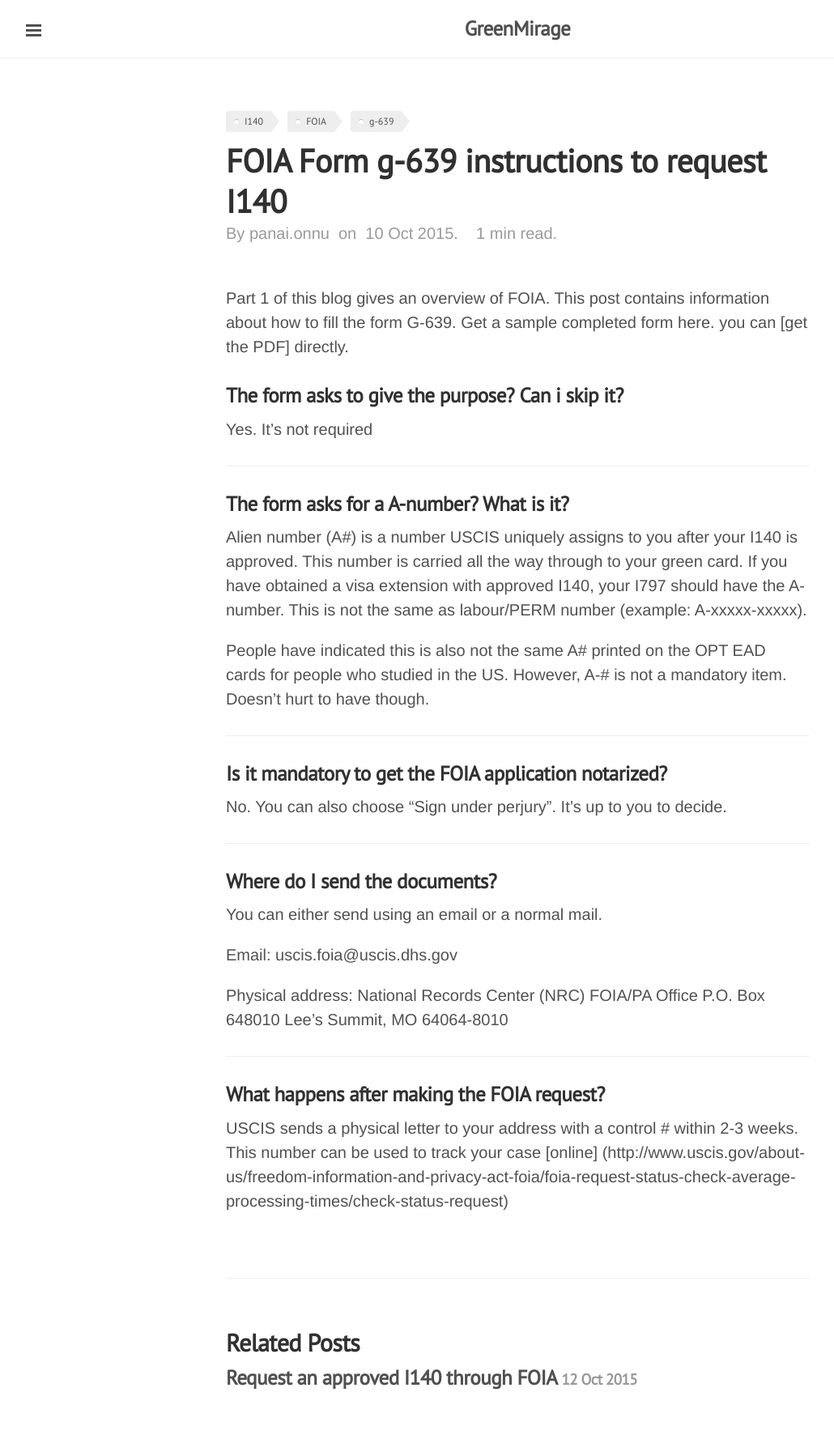
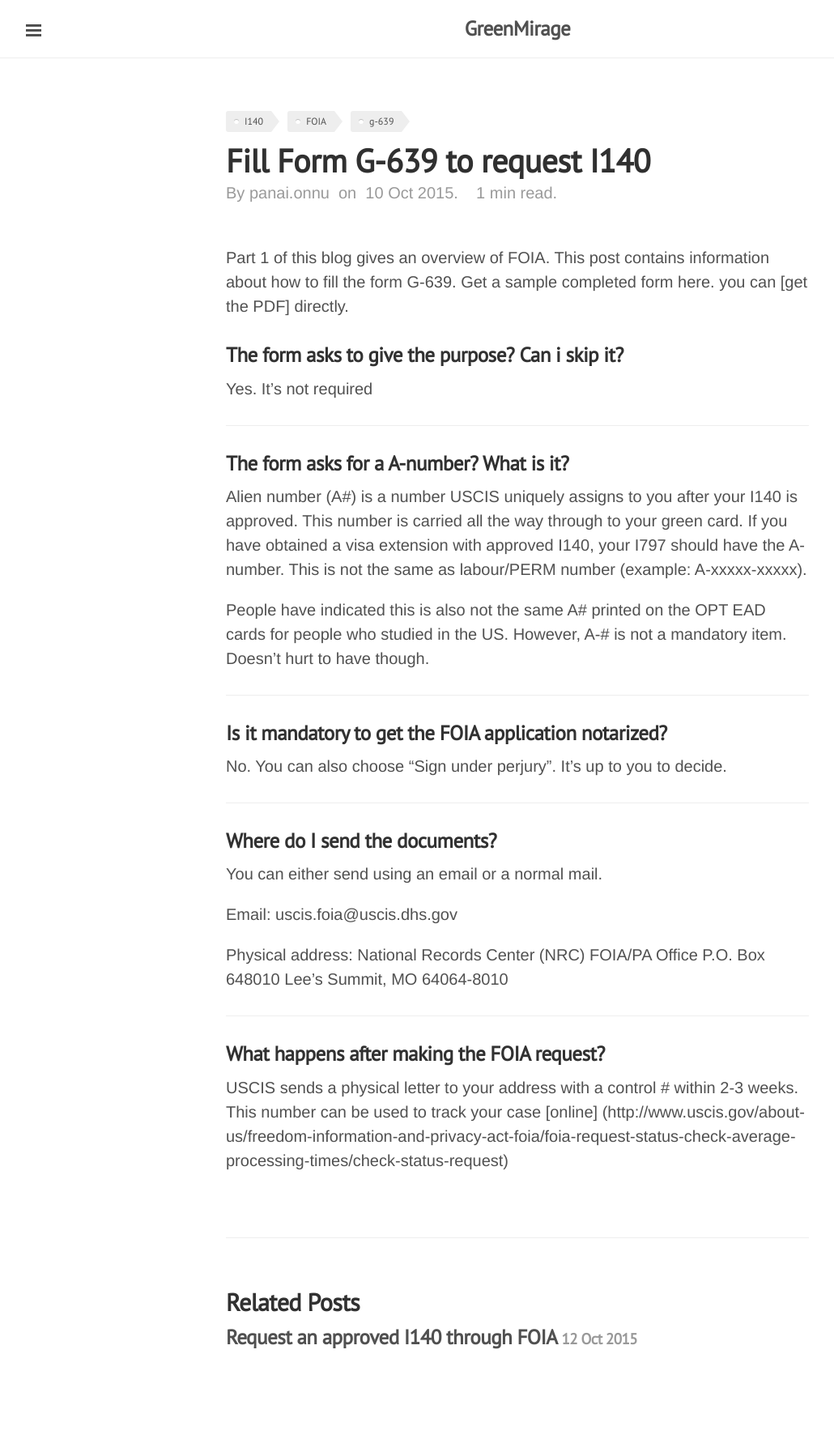
Before and after one commit to gitforwork2/gitforwork.github.io, a Jekyll site: the page built from _posts/2015-10-10-i140-foia-form-g-639-instruction.md, in a window 1280 px wide. Shown: the whole page at 81% size, without its empty margins (1-1031 px from the left). Built offline with Jekyll 4.4.1, drawn with Linux system fonts in a browser that asks for light colours; Markdown is read by kramdown in place of the engine named in the settings; after the commit the page ends 1727 px from its top, so only the background shows below that.

```diff
--- a/_posts/2015-10-10-i140-foia-form-g-639-instruction.md
+++ b/_posts/2015-10-10-i140-foia-form-g-639-instruction.md
@@ -1,6 +1,6 @@
 ---
 layout: post
-title: FOIA Form g-639 instructions to request I140
+title: Fill Form G-639 to request I140
 date: 2015-10-10
 tags: I140 FOIA g-639
 comments: false
```
